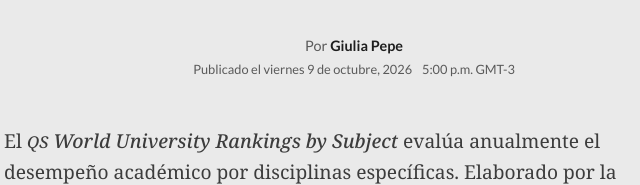
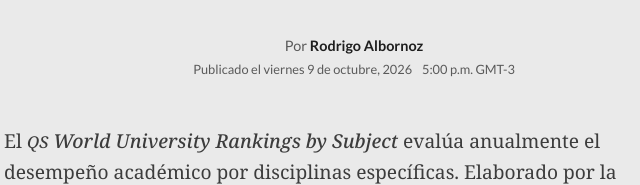
Before and after one commit to rodrigoalbornozr/troncal_clase9, a plain HTML site: page index.html in a window 1280 px wide. Shown: the part 270-455 px from the top of the page, 286-926 px from the left. Drawn offline with Linux system fonts and the light colour scheme; no server answers.

Commit message:
Update index.html

```diff
--- a/index.html
+++ b/index.html
@@ -15,7 +15,7 @@
 
             <h2>Las mejores escuelas del mundo en Arte y Diseño</h2>
 
-            <h5>Por <a href="https://github.com/catsgugu">Giulia Pepe</a></h5>
+            <h5>Por <a href="https://github.com/rodrigoalbornozr">Rodrigo Albornoz</a></h5>
 
             <h6><time datetime="2026-10-09T17:00-03:00">Publicado el viernes 9 de octubre, 2026 &nbsp;&nbsp; 5:00 p.m. GMT-3</time></h6>
 
```
